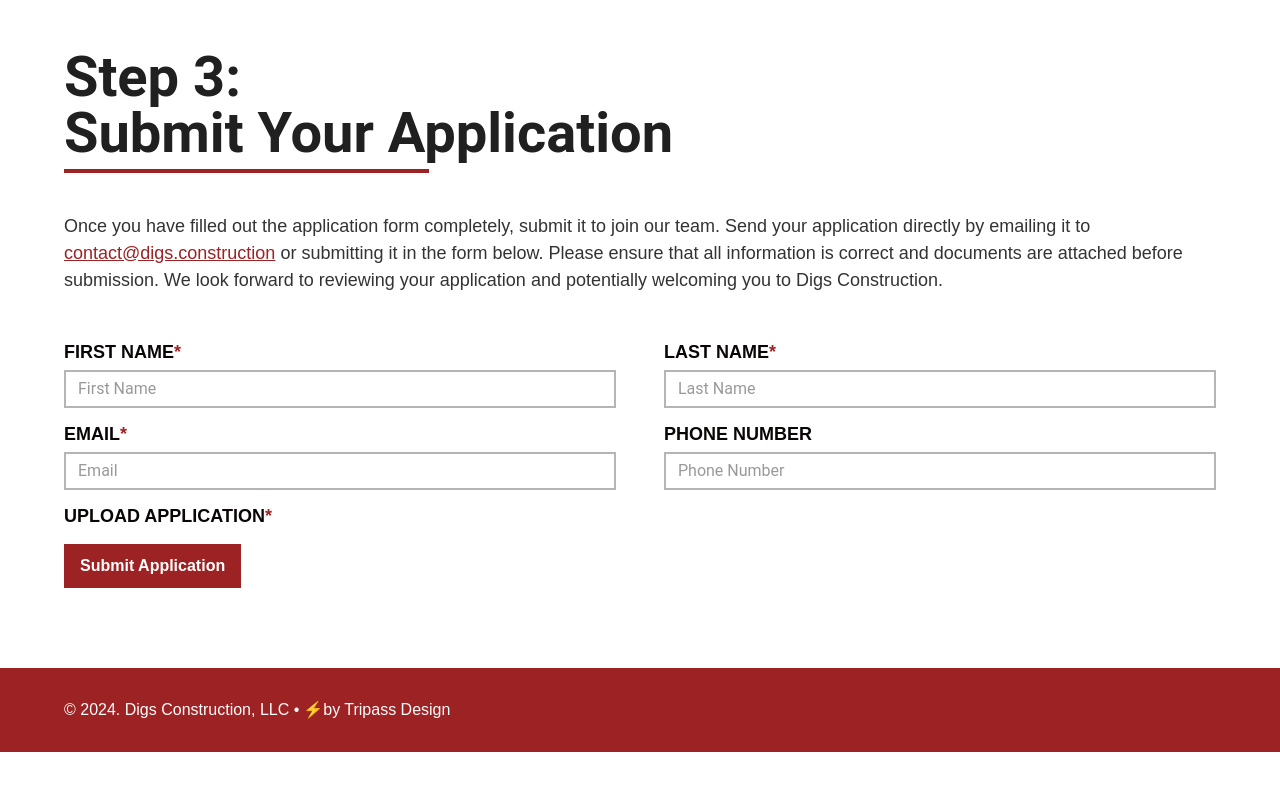
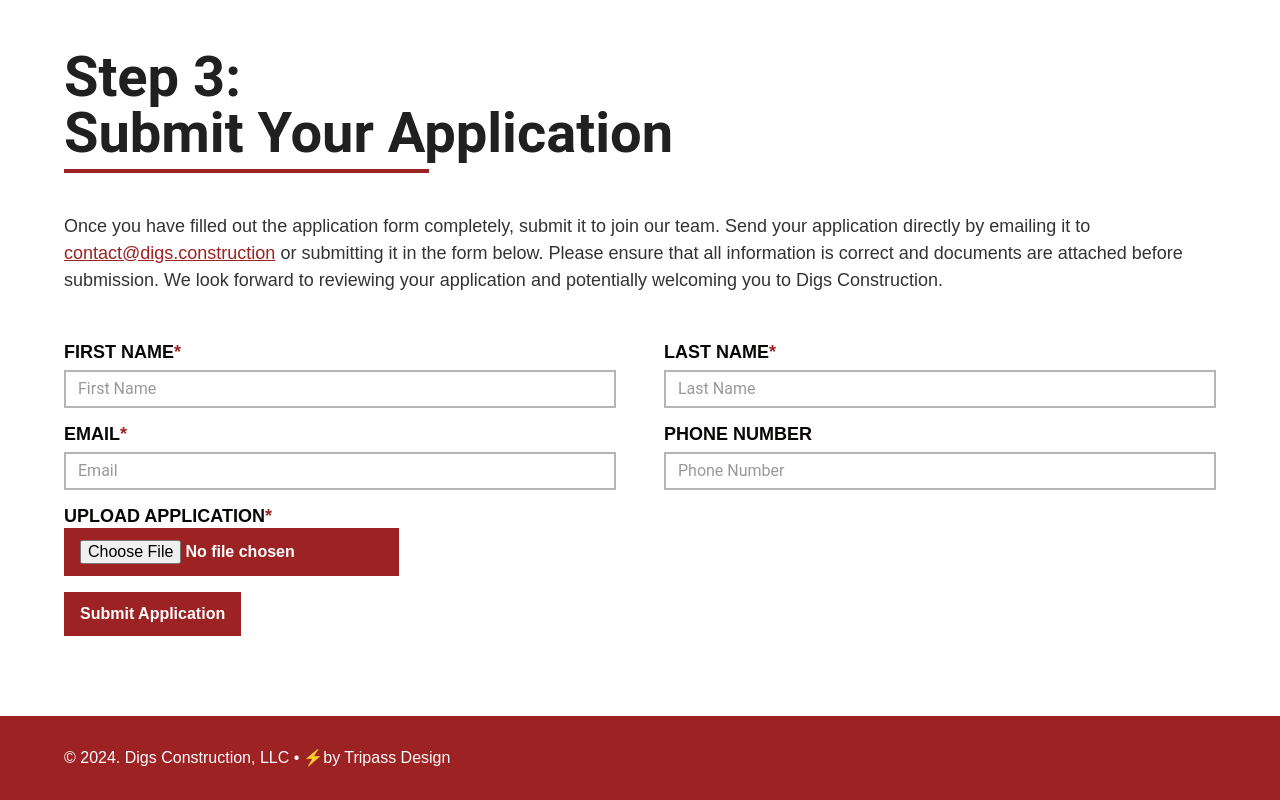
Before and after one commit to bfuller7141/digsconstruction, a plain HTML site: page employment.html in a window 1280 px wide. Shown: the part 1404-2204 px from the top of the page. Before the commit the page ends 2156 px from the top, so only its background shows below. Drawn offline with nearby package versions, Linux system fonts and the light colour scheme; a script that the page names is missing.

Commit message:
Update employment.html

```diff
--- a/employment.html
+++ b/employment.html
@@ -122,7 +122,8 @@
                         <div class="input-wrapper"><label for="Email" class="subtitle-text form">Email<span class="subtitle-text">*</span></label><input class="text-field w-input" maxlength="256" name="Email" data-name="Email" placeholder="Email" type="email" id="Email" required=""></div>
                         <div class="input-wrapper"><label for="Phone-Number" class="subtitle-text form">Phone Number</label><input class="text-field w-input" maxlength="256" name="Phone-Number" data-name="Phone Number" placeholder="Phone Number" type="tel" id="Phone-Number"></div>
                       </div>
-                      <div class="input-wrapper"><label for="Email-2" class="subtitle-text form">Upload Application<span class="subtitle-text">*</span></label></div><input type="submit" data-wait="Please wait..." class="button form w-button" value="Submit Application">
+                      <div class="input-wrapper"><label for="Application" class="subtitle-text form">Upload Application<span class="subtitle-text">*</span></label><input class="button" type="file" id="Application" name="Application" required=""></div>
+                      <input type="submit" data-wait="Please wait..." class="button form w-button" value="Submit Application">
                     </form>
                     <div class="w-form-done">
                       <div>Thank you! Your submission has been received!</div>
```
